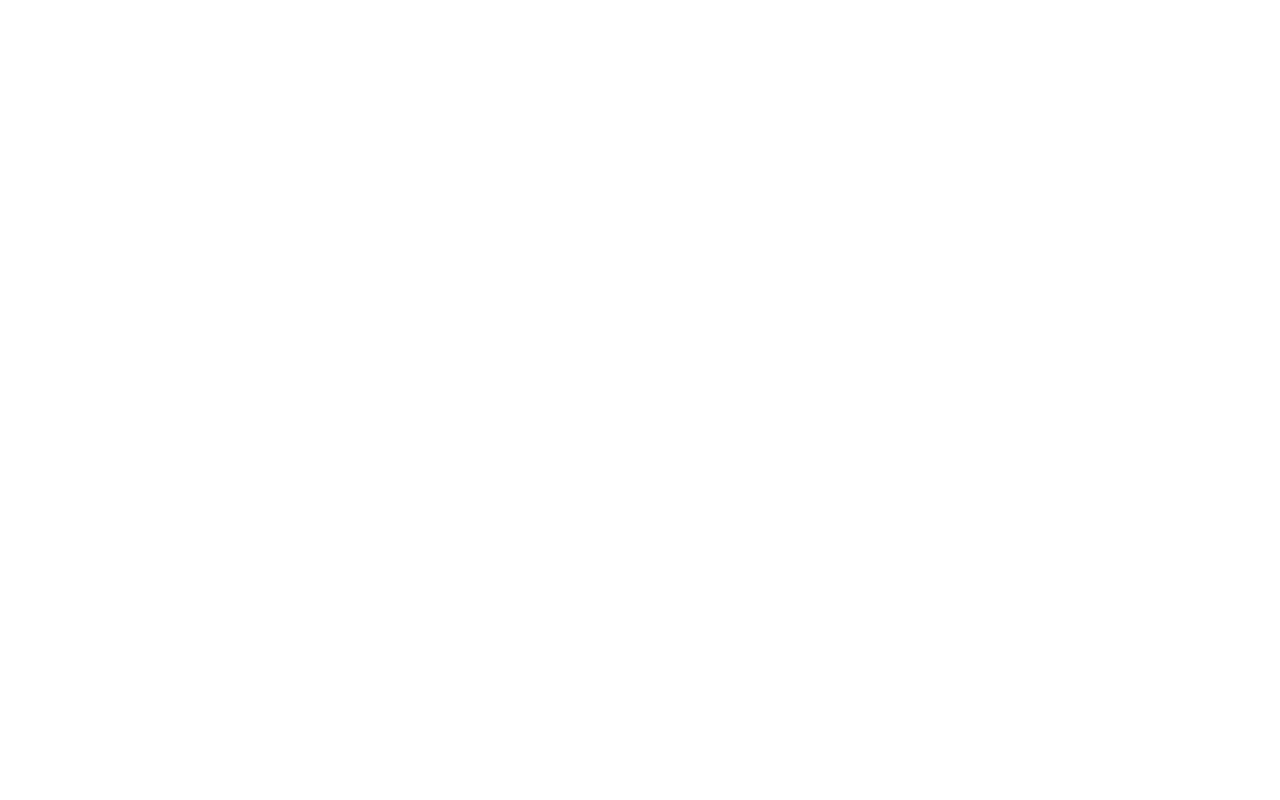
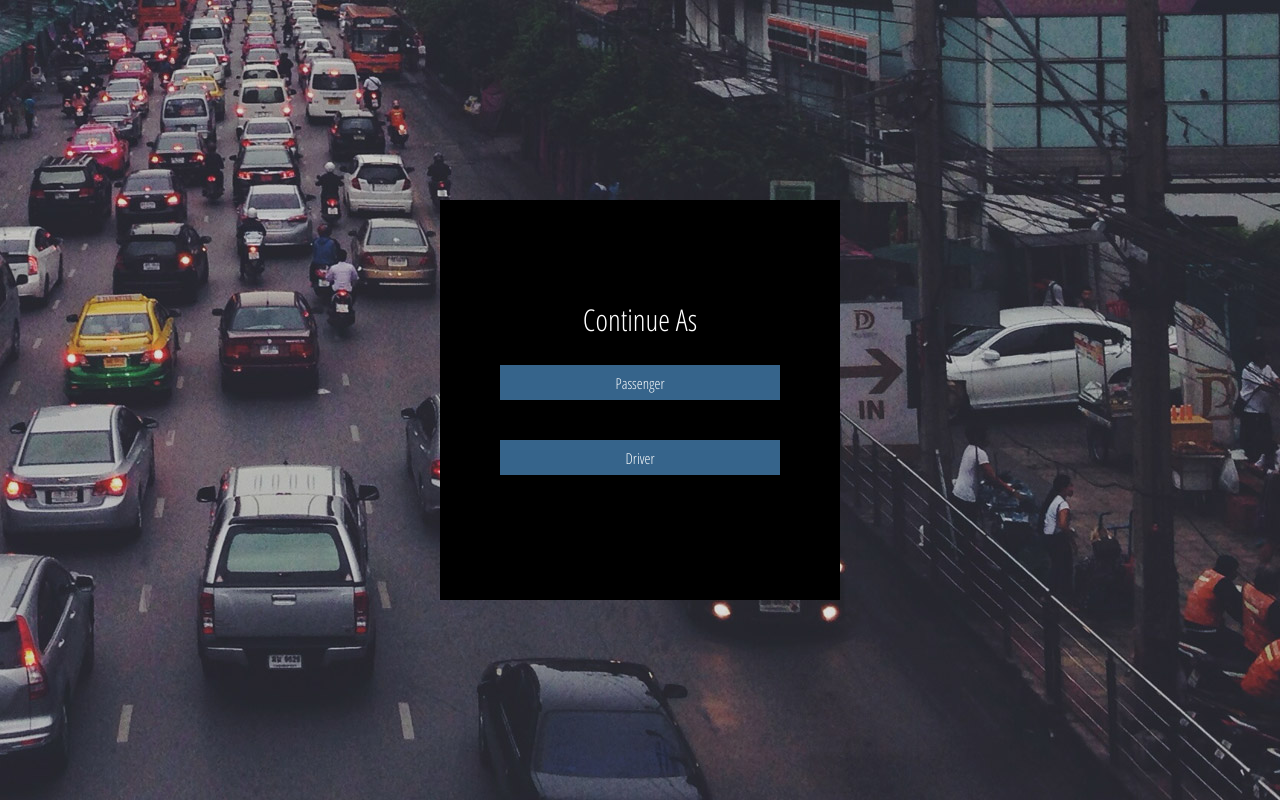
Before and after one commit to philipduan/Rideshare, a React app: page /options in a window 1280 px wide. Built offline with nearby package versions, Linux system fonts and the light colour scheme.

Commit message:
Created Option Container

```diff
--- /dev/null
+++ b/src/Containers/Options/Options.css
@@ -0,0 +1,42 @@
+@import url('https://fonts.googleapis.com/css?family=Open+Sans+Condensed:300,700');
+
+.Options-Container {
+  height: 100vh;
+  width: 100vw;
+  background-image: url('../../assets/background-options.jpg');
+  background-position: right bottom, left top;
+  background-repeat: no-repeat, repeat;
+  display: flex;
+  justify-content: center;
+  align-items: center;
+}
+
+.Options-Box {
+  height: 50vh;
+  width: 50vh;
+  background-color: black;
+  opacity: 1;
+  display: flex;
+  flex-direction: column;
+  align-items: center;
+  justify-content: center;
+}
+
+.Options-Box h3 {
+  color: white;
+  font-family: 'Open Sans Condensed', sans-serif;
+  font-size: 30px;
+  text-transform: capitalize;
+  margin-bottom: 2.5%;
+}
+
+.Options-Box button {
+  background-color: #36648b;
+  border: none;
+  height: 35px;
+  width: 70%;
+  margin: 5%;
+  font-size: 15px;
+  color: white;
+  font-family: 'Open Sans Condensed', sans-serif;
+}
--- a/src/Containers/Options/Options.js
+++ b/src/Containers/Options/Options.js
@@ -0,0 +1,42 @@
+import React, { Component } from 'react';
+import './Options.css';
+
+class Options extends Component {
+  constructor() {
+    super();
+
+    this.continueAsDriver = this.continueAsDriver.bind(this);
+    this.continueAsPassenger = this.continueAsPassenger.bind(this);
+  }
+
+  continueAsPassenger() {
+    //pass in method to do so here
+  }
+
+  continueAsDriver() {
+    //pass in method to do so here
+  }
+
+  render() {
+    return (
+      <div className="Options-Container">
+        <div className="Options-Box">
+          <h3> Continue as </h3>
+          <button
+            onClick={this.continueAsPassenger}
+            className="Passenger-Button"
+          >
+            {' '}
+            Passenger{' '}
+          </button>
+          <button onClick={this.continueAsDriver} className="Driver-Button">
+            {' '}
+            Driver{' '}
+          </button>
+        </div>
+      </div>
+    );
+  }
+}
+
+export default Options;
--- a/src/index.css
+++ b/src/index.css
@@ -1,5 +1,125 @@
-body {
+/* CSS RESET */
+html,
+body,
+div,
+span,
+applet,
+object,
+iframe,
+h1,
+h2,
+h3,
+h4,
+h5,
+h6,
+p,
+blockquote,
+pre,
+a,
+abbr,
+acronym,
+address,
+big,
+cite,
+code,
+del,
+dfn,
+em,
+img,
+ins,
+kbd,
+q,
+s,
+samp,
+small,
+strike,
+strong,
+sub,
+sup,
+tt,
+var,
+b,
+u,
+i,
+center,
+dl,
+dt,
+dd,
+ol,
+ul,
+li,
+fieldset,
+form,
+label,
+legend,
+table,
+caption,
+tbody,
+tfoot,
+thead,
+tr,
+th,
+td,
+article,
+aside,
+canvas,
+details,
+embed,
+figure,
+figcaption,
+footer,
+header,
+hgroup,
+menu,
+nav,
+output,
+ruby,
+section,
+summary,
+time,
+mark,
+audio,
+video {
   margin: 0;
   padding: 0;
-  font-family: sans-serif;
+  border: 0;
+  font-size: 100%;
+  font: inherit;
+  vertical-align: baseline;
 }
+/* HTML5 display-role reset for older browsers */
+article,
+aside,
+details,
+figcaption,
+figure,
+footer,
+header,
+hgroup,
+menu,
+nav,
+section {
+  display: block;
+}
+body {
+  line-height: 1;
+}
+ol,
+ul {
+  list-style: none;
+}
+blockquote,
+q {
+  quotes: none;
+}
+blockquote:before,
+blockquote:after,
+q:before,
+q:after {
+  content: '';
+  content: none;
+}
+table {
+  border-collapse: collapse;
+  border-spacing: 0;
+}
--- a/src/index.js
+++ b/src/index.js
@@ -7,6 +7,7 @@ import MuiThemeProvider from 'material-ui/styles/MuiThemeProvider';
 import { Provider } from 'react-redux';
 import store from './Redux/store';
 import App from './Components/App/App';
+import Options from './Containers/Options/Options';
 //biiiiii
 const Rideshare = () => {
   return (
@@ -15,6 +16,7 @@ const Rideshare = () => {
         <Provider store={store}>
           <Switch>
             <Route exact path="/" component={App} />
+            <Route path="/options" component={Options} />
           </Switch>
         </Provider>
       </MuiThemeProvider>
```
Also changed, not shown: src/assets/background-options.jpg (added), src/assets/off-black.jpg (added).
